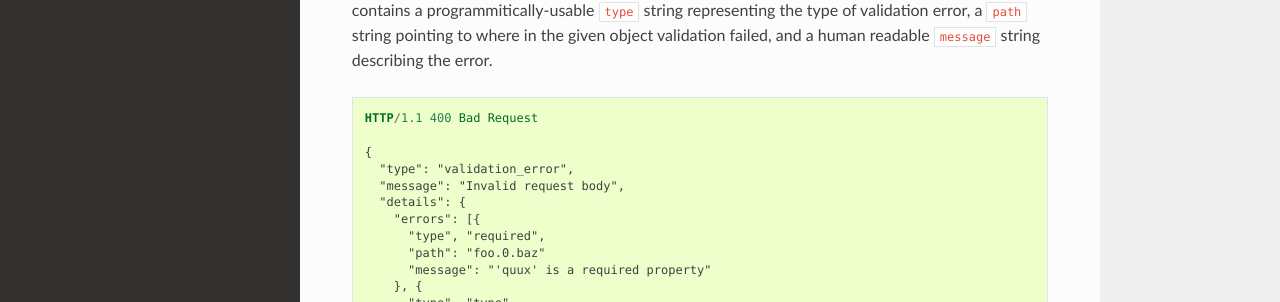
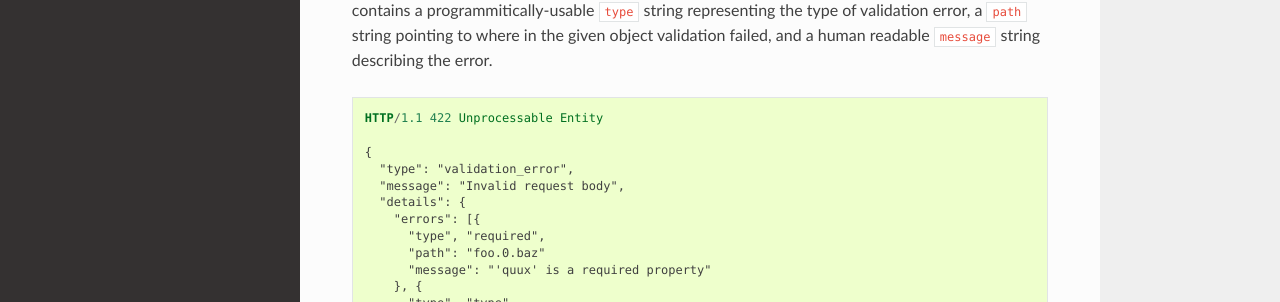
Before and after one commit to praekelt/numi-api, a Sphinx documentation site: the page built from docs/index.rst, in a window 1280 px wide and 900 px high, scrolled down 1342 px. Shown: the part 204-506 px from the top of the window. Built offline with Sphinx 7.4.7 and the Read the Docs theme 2.0.0, drawn with Linux system fonts in a browser that asks for light colours.

Commit message:
Fix example validation error in docs

```diff
--- a/docs/index.rst
+++ b/docs/index.rst
@@ -96,7 +96,7 @@ describing the error.
 
 .. sourcecode:: http
 
-   HTTP/1.1 400 Bad Request
+   HTTP/1.1 422 Unprocessable Entity
 
    {
      "type": "validation_error",
```
